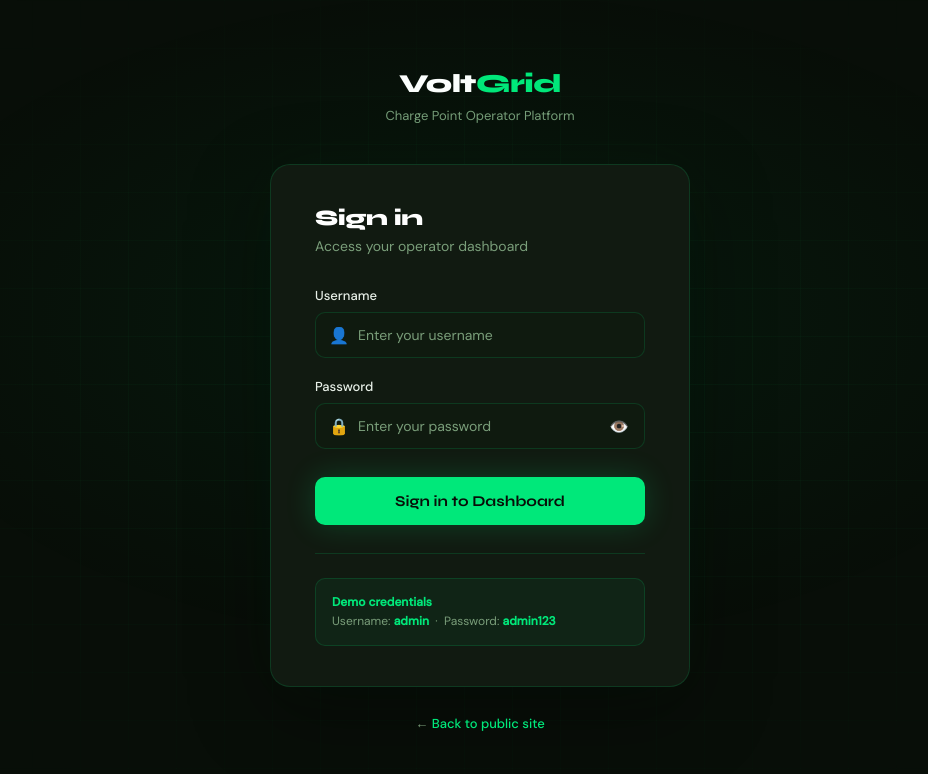
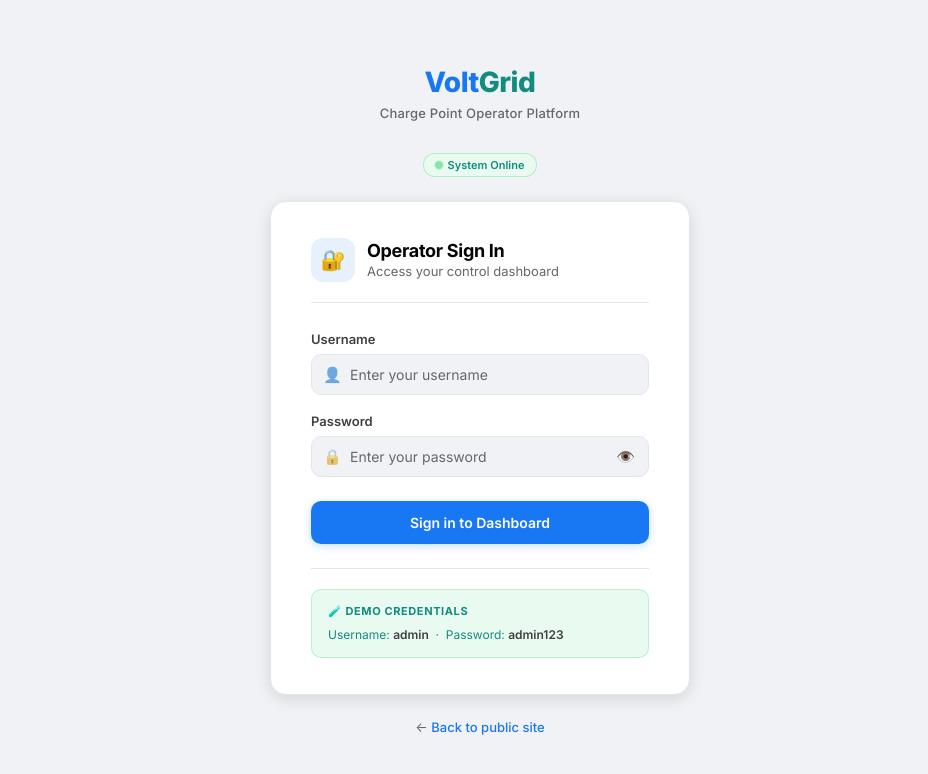
Before and after one commit to dattaphani899-create/voltgrid, a website: page voltgrid/login.html in a window 1280 px wide. Shown: the whole page, without its empty margins (160-1088 px from the left). Drawn offline with Linux system fonts and the light colour scheme.

Commit message:
Point frontend to Render cloud API and fix PORT for deployment

```diff
--- a/voltgrid/login.html
+++ b/voltgrid/login.html
@@ -5,28 +5,33 @@
 <meta name="viewport" content="width=device-width, initial-scale=1.0">
 <title>VoltGrid — Sign In</title>
 <link rel="preconnect" href="https://fonts.googleapis.com">
-<link href="https://fonts.googleapis.com/css2?family=Syne:wght@400;600;700;800&family=DM+Sans:ital,wght@0,300;0,400;0,500;1,300&display=swap" rel="stylesheet">
+<link href="https://fonts.googleapis.com/css2?family=Inter:wght@300;400;500;600;700;800&display=swap" rel="stylesheet">
 <style>
   *, *::before, *::after { box-sizing: border-box; margin: 0; padding: 0; }
 
   :root {
-    --green: #00E87A;
-    --green-dim: #00b85f;
-    --dark: #080E08;
-    --dark2: #0f1a0f;
-    --dark3: #162016;
-    --card: #111a11;
-    --border: rgba(0,232,122,0.15);
-    --text: #e8f0e8;
-    --muted: #7a9e7a;
-    --white: #ffffff;
+    --primary: #1877F2;
+    --primary-light: #E7F0FD;
+    --primary-hover: #166FE5;
+    --green: #25D366;
+    --green-light: #E9FBF0;
+    --green-dark: #128C7E;
     --red: #FA383E;
-    --red-bg: rgba(250,56,62,0.1);
+    --red-light: #FDECEA;
+    --bg: #F0F2F5;
+    --card: #FFFFFF;
+    --text: #050505;
+    --text-2: #3E4042;
+    --muted: #65676B;
+    --border: #E4E6EB;
+    --shadow-sm: 0 1px 2px rgba(0,0,0,0.08);
+    --shadow: 0 2px 8px rgba(0,0,0,0.10);
+    --shadow-md: 0 4px 16px rgba(0,0,0,0.12);
   }
 
   body {
-    font-family: 'DM Sans', sans-serif;
-    background: var(--dark);
+    font-family: 'Inter', -apple-system, BlinkMacSystemFont, 'Segoe UI', Arial, sans-serif;
+    background: var(--bg);
     color: var(--text);
     min-height: 100vh;
     display: flex;
@@ -34,214 +39,251 @@
     align-items: center;
     justify-content: center;
     padding: 24px;
-    position: relative;
-    overflow: hidden;
-  }
-
-  /* Background effects */
-  .bg-glow {
-    position: fixed; inset: 0; pointer-events: none;
-    background: radial-gradient(ellipse 70% 60% at 50% 40%, rgba(0,232,122,0.06) 0%, transparent 70%);
-  }
-  .bg-grid {
-    position: fixed; inset: 0; pointer-events: none;
-    background-image:
-      linear-gradient(rgba(0,232,122,0.04) 1px, transparent 1px),
-      linear-gradient(90deg, rgba(0,232,122,0.04) 1px, transparent 1px);
-    background-size: 48px 48px;
-    mask-image: radial-gradient(ellipse 80% 80% at 50% 50%, black 20%, transparent 80%);
+    font-size: 14px;
   }
 
   /* Logo */
   .logo {
-    font-family: 'Syne', sans-serif;
-    font-size: 26px;
+    font-size: 28px;
     font-weight: 800;
-    color: var(--white);
+    color: var(--primary);
     letter-spacing: -0.5px;
-    margin-bottom: 8px;
+    margin-bottom: 6px;
     text-align: center;
   }
-  .logo span { color: var(--green); }
+  .logo span { color: var(--green-dark); }
 
   .tagline {
     font-size: 13px;
+    font-weight: 500;
     color: var(--muted);
     text-align: center;
-    margin-bottom: 40px;
+    margin-bottom: 32px;
+    letter-spacing: 0.2px;
   }
 
   /* Card */
   .login-card {
     background: var(--card);
-    border: 0.5px solid var(--border);
-    border-radius: 20px;
-    padding: 40px 44px;
+    border: 1px solid var(--border);
+    border-radius: 16px;
+    padding: 36px 40px;
     width: 100%;
     max-width: 420px;
-    position: relative;
-    z-index: 1;
-    box-shadow: 0 24px 80px rgba(0,0,0,0.4), 0 0 60px rgba(0,232,122,0.04);
-    animation: fadeUp 0.5s ease both;
+    box-shadow: var(--shadow-md);
+    animation: fadeUp 0.4s ease both;
   }
 
   @keyframes fadeUp {
-    from { opacity: 0; transform: translateY(20px); }
+    from { opacity: 0; transform: translateY(16px); }
     to   { opacity: 1; transform: translateY(0); }
   }
 
+  /* Card header */
+  .card-header {
+    display: flex;
+    align-items: center;
+    gap: 12px;
+    margin-bottom: 28px;
+    padding-bottom: 20px;
+    border-bottom: 1px solid var(--border);
+  }
+  .card-icon {
+    width: 44px; height: 44px;
+    border-radius: 12px;
+    background: var(--primary-light);
+    display: flex; align-items: center; justify-content: center;
+    font-size: 20px;
+    flex-shrink: 0;
+  }
   .card-title {
-    font-family: 'Syne', sans-serif;
-    font-size: 22px;
-    font-weight: 800;
-    color: var(--white);
-    letter-spacing: -0.5px;
-    margin-bottom: 6px;
+    font-size: 18px;
+    font-weight: 700;
+    color: var(--text);
+    letter-spacing: -0.3px;
   }
   .card-sub {
-    font-size: 14px;
+    font-size: 13px;
     color: var(--muted);
-    margin-bottom: 32px;
+    margin-top: 2px;
   }
 
   /* Form */
-  .form-group { margin-bottom: 20px; }
+  .form-group { margin-bottom: 18px; }
   label {
     display: block;
     font-size: 13px;
-    font-weight: 500;
-    color: var(--text);
-    margin-bottom: 8px;
+    font-weight: 600;
+    color: var(--text-2);
+    margin-bottom: 7px;
   }
   .input-wrap { position: relative; }
   .input-icon {
-    position: absolute; left: 14px; top: 50%; transform: translateY(-50%);
-    font-size: 16px; pointer-events: none;
+    position: absolute; left: 12px; top: 50%; transform: translateY(-50%);
+    font-size: 15px; pointer-events: none; opacity: 0.6;
   }
   input[type="text"], input[type="password"] {
     width: 100%;
-    background: var(--dark2);
-    border: 0.5px solid var(--border);
+    background: var(--bg);
+    border: 1px solid var(--border);
     border-radius: 10px;
-    padding: 13px 14px 13px 42px;
-    font-family: 'DM Sans', sans-serif;
+    padding: 11px 14px 11px 38px;
+    font-family: 'Inter', sans-serif;
     font-size: 14px;
-    color: var(--white);
+    color: var(--text);
     outline: none;
-    transition: border-color 0.2s, box-shadow 0.2s;
+    transition: border-color 0.15s, box-shadow 0.15s;
   }
   input[type="text"]:focus, input[type="password"]:focus {
-    border-color: var(--green);
-    box-shadow: 0 0 0 3px rgba(0,232,122,0.1);
+    border-color: var(--primary);
+    box-shadow: 0 0 0 3px rgba(24,119,242,0.12);
+    background: #fff;
   }
   input::placeholder { color: var(--muted); }
 
   /* Password toggle */
   .toggle-pw {
-    position: absolute; right: 14px; top: 50%; transform: translateY(-50%);
+    position: absolute; right: 12px; top: 50%; transform: translateY(-50%);
     background: none; border: none; cursor: pointer;
-    color: var(--muted); font-size: 16px; padding: 2px;
+    color: var(--muted); font-size: 15px; padding: 2px;
     transition: color 0.15s;
+    line-height: 1;
   }
   .toggle-pw:hover { color: var(--text); }
 
   /* Error */
   .error-msg {
     display: none;
-    background: var(--red-bg);
-    border: 0.5px solid rgba(250,56,62,0.3);
-    border-radius: 8px;
+    background: var(--red-light);
+    border: 1px solid rgba(250,56,62,0.25);
+    border-radius: 10px;
     padding: 10px 14px;
     font-size: 13px;
     color: var(--red);
-    margin-bottom: 20px;
+    margin-bottom: 18px;
     align-items: center;
     gap: 8px;
+    font-weight: 500;
   }
   .error-msg.show { display: flex; }
 
   /* Submit button */
   .btn-login {
     width: 100%;
-    background: var(--green);
-    color: var(--dark);
-    font-family: 'Syne', sans-serif;
-    font-weight: 700;
-    font-size: 15px;
-    padding: 15px;
+    background: var(--primary);
+    color: #fff;
+    font-family: 'Inter', sans-serif;
+    font-weight: 600;
+    font-size: 14px;
+    padding: 13px;
     border: none;
     border-radius: 10px;
     cursor: pointer;
-    transition: opacity 0.2s, transform 0.15s, box-shadow 0.2s;
-    box-shadow: 0 0 30px rgba(0,232,122,0.2);
-    margin-top: 8px;
+    transition: background 0.15s, transform 0.12s, box-shadow 0.15s;
+    box-shadow: 0 2px 8px rgba(24,119,242,0.25);
+    margin-top: 6px;
     position: relative;
   }
-  .btn-login:hover { opacity: 0.9; transform: translateY(-1px); box-shadow: 0 0 50px rgba(0,232,122,0.35); }
+  .btn-login:hover { background: var(--primary-hover); box-shadow: 0 4px 16px rgba(24,119,242,0.35); transform: translateY(-1px); }
   .btn-login:active { transform: translateY(0); }
   .btn-login:disabled { opacity: 0.6; cursor: not-allowed; transform: none; }
 
   /* Spinner */
   .spinner {
     display: none;
-    width: 16px; height: 16px;
-    border: 2px solid rgba(8,14,8,0.3);
-    border-top-color: var(--dark);
+    width: 15px; height: 15px;
+    border: 2px solid rgba(255,255,255,0.3);
+    border-top-color: #fff;
     border-radius: 50%;
     animation: spin 0.7s linear infinite;
-    position: absolute; right: 20px; top: 50%; transform: translateY(-50%);
+    position: absolute; right: 18px; top: 50%; transform: translateY(-50%);
   }
   @keyframes spin { to { transform: translateY(-50%) rotate(360deg); } }
   .btn-login.loading .spinner { display: block; }
-  .btn-login.loading .btn-text { opacity: 0.7; }
+  .btn-login.loading .btn-text { opacity: 0.75; }
 
   /* Divider */
   .divider {
     border: none;
-    border-top: 0.5px solid var(--border);
-    margin: 28px 0 24px;
+    border-top: 1px solid var(--border);
+    margin: 24px 0 20px;
   }
 
   /* Demo credentials */
   .demo-hint {
-    background: rgba(0,232,122,0.05);
-    border: 0.5px solid var(--border);
+    background: var(--green-light);
+    border: 1px solid rgba(37,211,102,0.25);
     border-radius: 10px;
-    padding: 14px 16px;
+    padding: 12px 16px;
     font-size: 12px;
-    color: var(--muted);
-    line-height: 1.6;
+    color: var(--green-dark);
+    line-height: 1.7;
   }
-  .demo-hint strong { color: var(--green); font-weight: 600; }
+  .demo-hint .hint-label {
+    font-weight: 700;
+    font-size: 11px;
+    text-transform: uppercase;
+    letter-spacing: 0.6px;
+    margin-bottom: 4px;
+    display: flex;
+    align-items: center;
+    gap: 6px;
+  }
+  .demo-hint .cred { font-weight: 600; color: var(--text-2); }
 
   /* Back link */
   .back-link {
-    margin-top: 28px;
+    margin-top: 24px;
     text-align: center;
     font-size: 13px;
     color: var(--muted);
-    position: relative; z-index: 1;
   }
   .back-link a {
-    color: var(--green);
+    color: var(--primary);
     text-decoration: none;
     font-weight: 500;
-    transition: opacity 0.2s;
+    transition: opacity 0.15s;
   }
-  .back-link a:hover { opacity: 0.8; text-decoration: underline; }
+  .back-link a:hover { text-decoration: underline; }
+
+  /* Live badge */
+  .live-badge {
+    display: inline-flex;
+    align-items: center;
+    gap: 6px;
+    background: var(--green-light);
+    border: 1px solid rgba(37,211,102,0.3);
+    border-radius: 100px;
+    padding: 4px 12px;
+    font-size: 11px;
+    font-weight: 600;
+    color: var(--green-dark);
+    margin-bottom: 24px;
+  }
+  .live-dot {
+    width: 6px; height: 6px;
+    background: var(--green);
+    border-radius: 50%;
+    animation: pulse 2s infinite;
+  }
+  @keyframes pulse { 0%,100%{opacity:1;transform:scale(1)} 50%{opacity:0.5;transform:scale(1.4)} }
 </style>
 </head>
 <body>
 
-<div class="bg-glow"></div>
-<div class="bg-grid"></div>
-
 <div class="logo">Volt<span>Grid</span></div>
 <div class="tagline">Charge Point Operator Platform</div>
+<div class="live-badge"><span class="live-dot"></span> System Online</div>
 
 <div class="login-card">
-  <div class="card-title">Sign in</div>
-  <div class="card-sub">Access your operator dashboard</div>
+
+  <div class="card-header">
+    <div class="card-icon">🔐</div>
+    <div>
+      <div class="card-title">Operator Sign In</div>
+      <div class="card-sub">Access your control dashboard</div>
+    </div>
+  </div>
 
   <div class="error-msg" id="error-msg">
     <span>⚠️</span>
@@ -280,8 +322,6 @@
       </div>
     </div>
 
-    <div class="error-msg" id="error-inline" style="margin-top:0"></div>
-
     <button type="submit" class="btn-login" id="btn-login">
       <span class="btn-text">Sign in to Dashboard</span>
       <span class="spinner"></span>
@@ -291,18 +331,22 @@
   <hr class="divider">
 
   <div class="demo-hint">
-    <strong>Demo credentials</strong><br>
-    Username: <strong>admin</strong> &nbsp;·&nbsp; Password: <strong>admin123</strong>
+    <div class="hint-label">🧪 Demo Credentials</div>
+    Username: <span class="cred">admin</span> &nbsp;·&nbsp; Password: <span class="cred">admin123</span>
   </div>
+
 </div>
 
 <div class="back-link">← <a href="index.html">Back to public site</a></div>
 
 <script>
+  // Always talk to the Node backend on port 3000
+  const API_BASE = 'https://voltgrid-api-q2sf.onrender.com';
+
   // If already logged in, go straight to dashboard
   const existing = localStorage.getItem('vg_token');
   if (existing) {
-    fetch('/api/me', { headers: { 'Authorization': 'Bearer ' + existing } })
+    fetch(`${API_BASE}/api/me`, { headers: { 'Authorization': 'Bearer ' + existing } })
       .then(r => { if (r.ok) window.location.replace('dashboard.html'); })
       .catch(() => {});
   }
@@ -329,15 +373,12 @@
     const btn = document.getElementById('btn-login');
     const errorMsg = document.getElementById('error-msg');
 
-    // Reset error
     errorMsg.classList.remove('show');
-
-    // Loading state
     btn.disabled = true;
     btn.classList.add('loading');
 
     try {
-      const res = await fetch('/api/login', {
+      const res = await fetch(`${API_BASE}/api/login`, {
         method: 'POST',
         headers: { 'Content-Type': 'application/json' },
         body: JSON.stringify({ username, password })
```
Also changed, not shown: voltgrid/dashboard.html (+5 -2 lines), voltgrid/server.js (+4 -3 lines).
